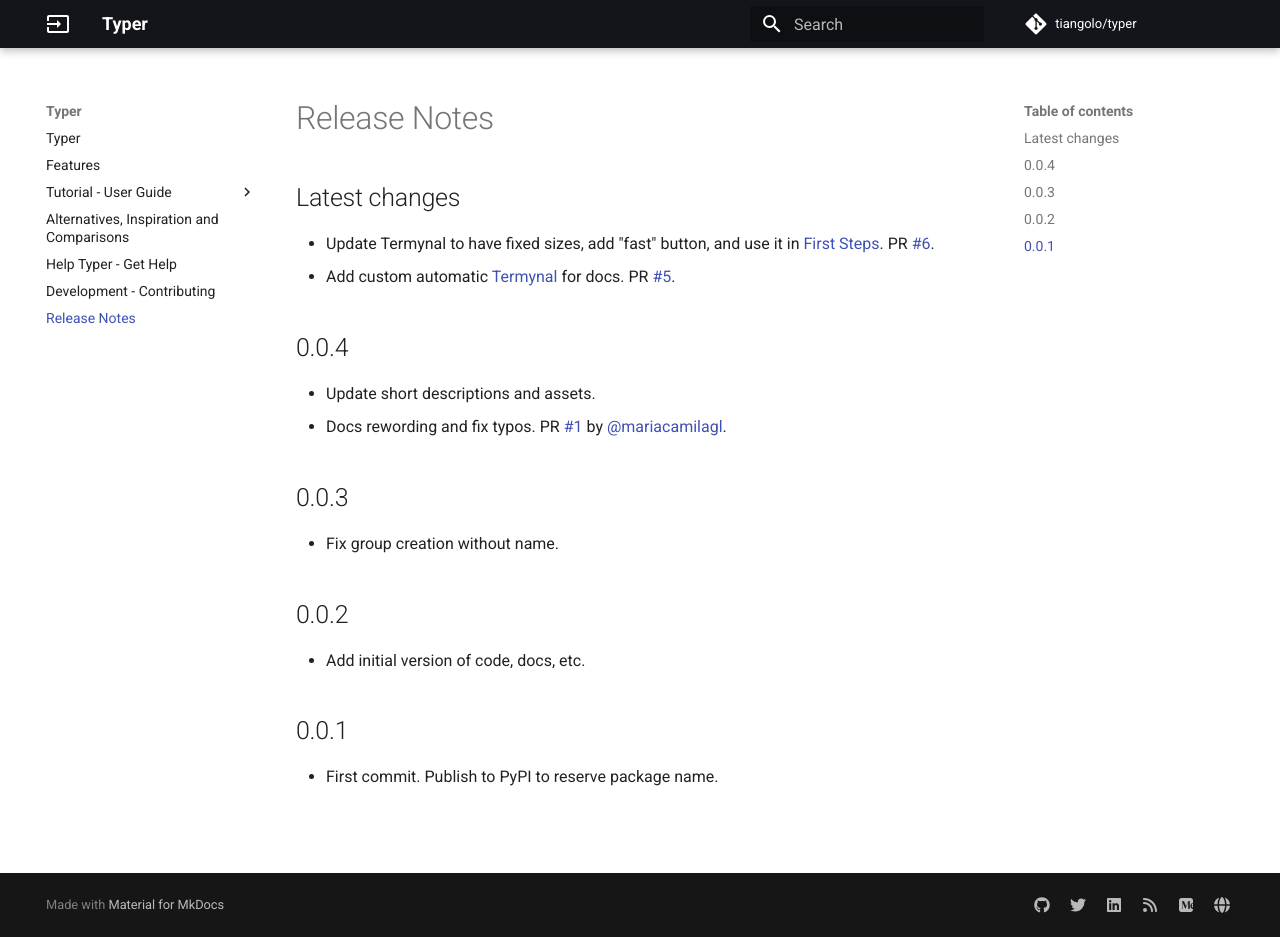
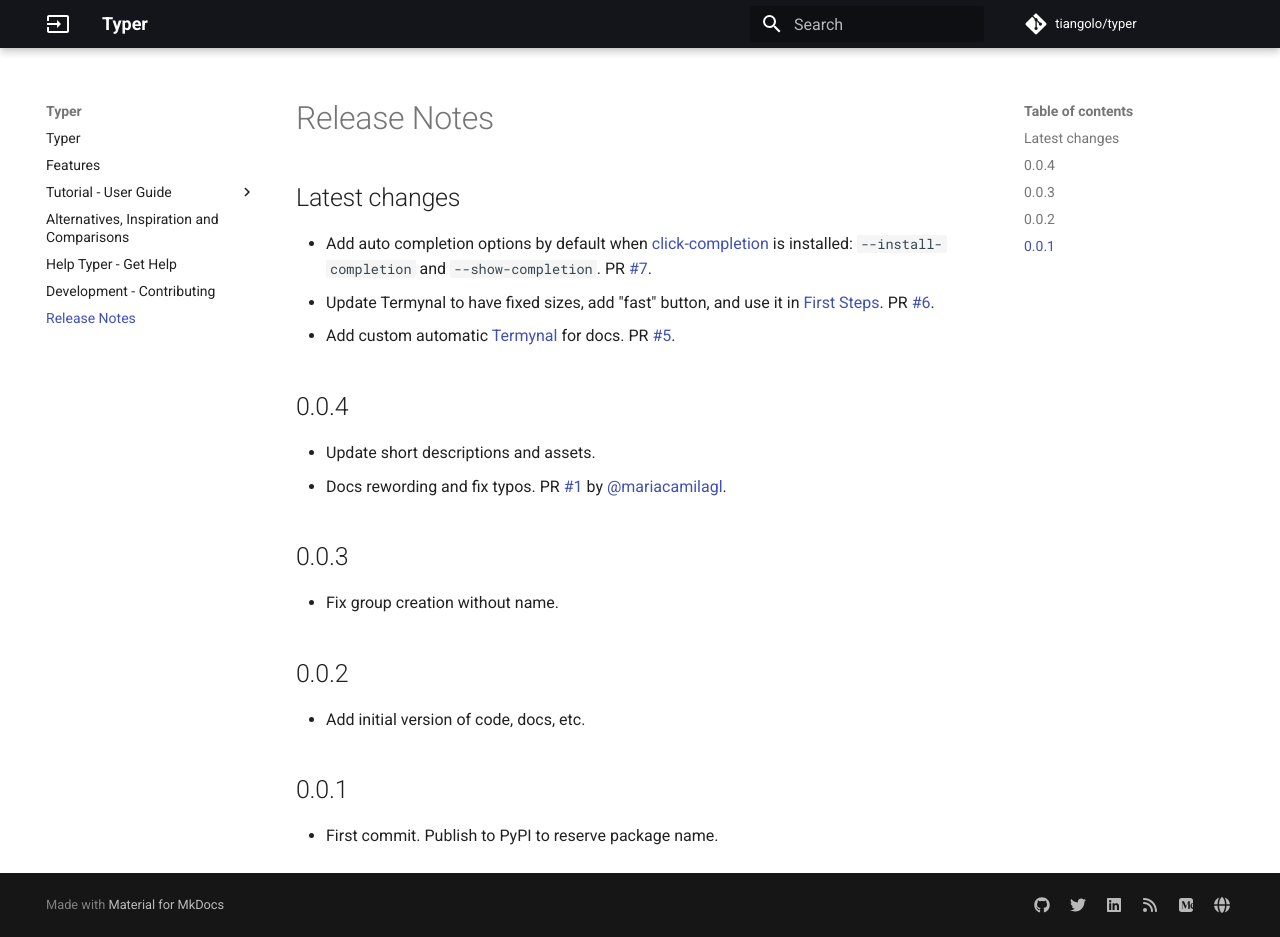
Before and after one commit to RED0731/red_pythonTyper, an MkDocs documentation site: the page built from docs/release-notes.md, in a window 1280 px wide and 937 px high. Built offline with MkDocs 1.6.1 and Material for MkDocs 9.7.7, drawn with Linux system fonts in a browser that asks for light colours; comment, search, counter and statistics services are not loaded.

Commit message:
:memo: Update release notes

```diff
--- a/docs/release-notes.md
+++ b/docs/release-notes.md
@@ -1,5 +1,6 @@
 ## Latest changes
 
+* Add auto completion options by default when [click-completion](https://github.com/click-contrib/click-completion) is installed: `--install-completion` and `--show-completion`. PR [#7](https://github.com/tiangolo/typer/pull/7).
 * Update Termynal to have fixed sizes, add "fast" button, and use it in [First Steps](https://typer.tiangolo.com/tutorial/first-steps/). PR [#6](https://github.com/tiangolo/typer/pull/6).
 * Add custom automatic [Termynal](https://github.com/tiangolo/termynal) for docs. PR [#5](https://github.com/tiangolo/typer/pull/5).
 
```
